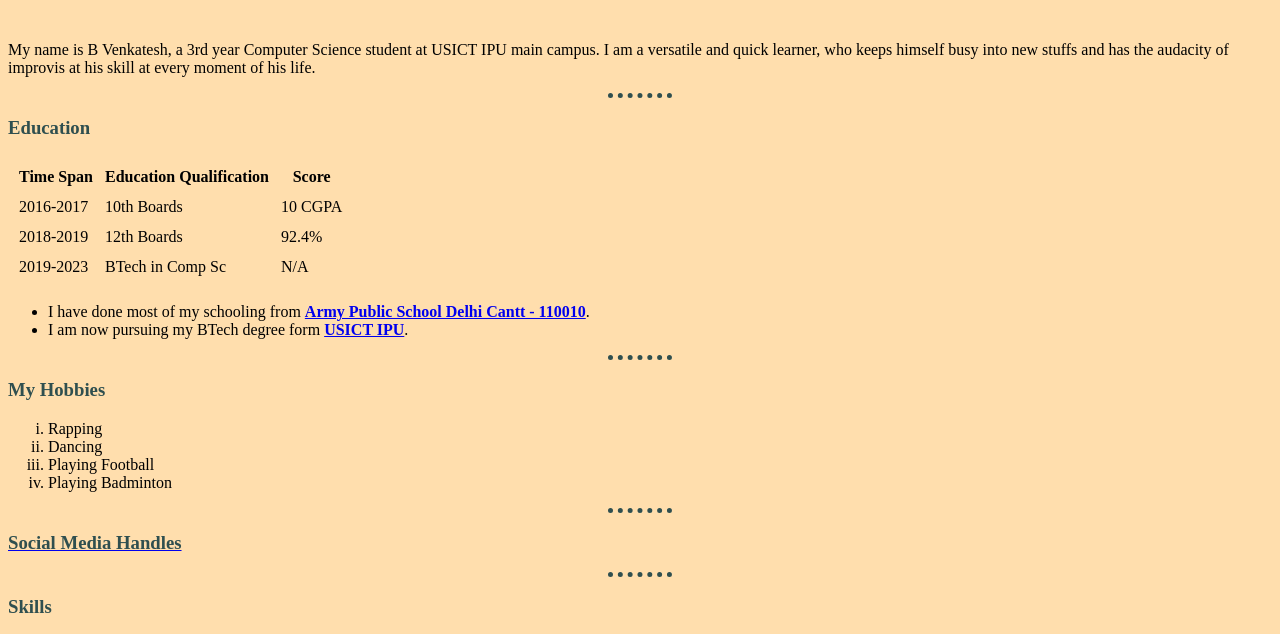
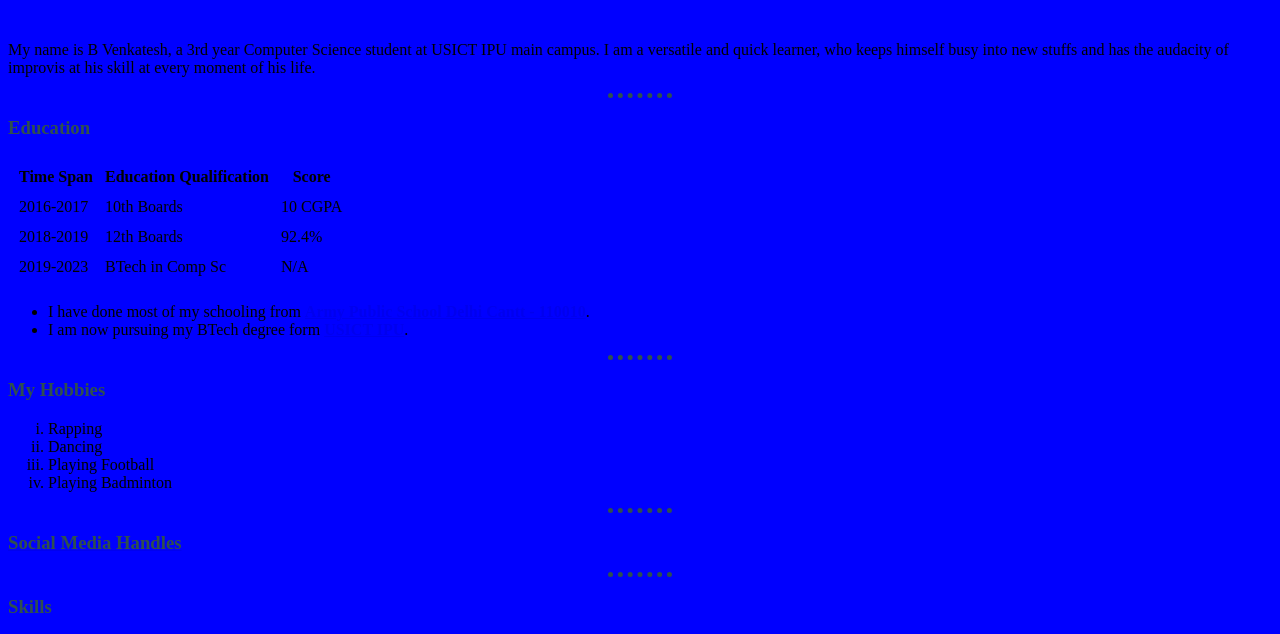
Before and after one commit to B-Venkatesh7210/First-Personal-website, a plain HTML site: page index.html in a window 1280 px wide. Shown: the part 204-838 px from the top of the page. Drawn offline with Linux system fonts and the light colour scheme.

Commit message:
Changed BG

```diff
--- a/css/styles.css
+++ b/css/styles.css
@@ -1,5 +1,5 @@
 body{
-  background-color: navajowhite;
+  background-color: blue;
 }
 hr{
   border-style: dotted none none;
```
